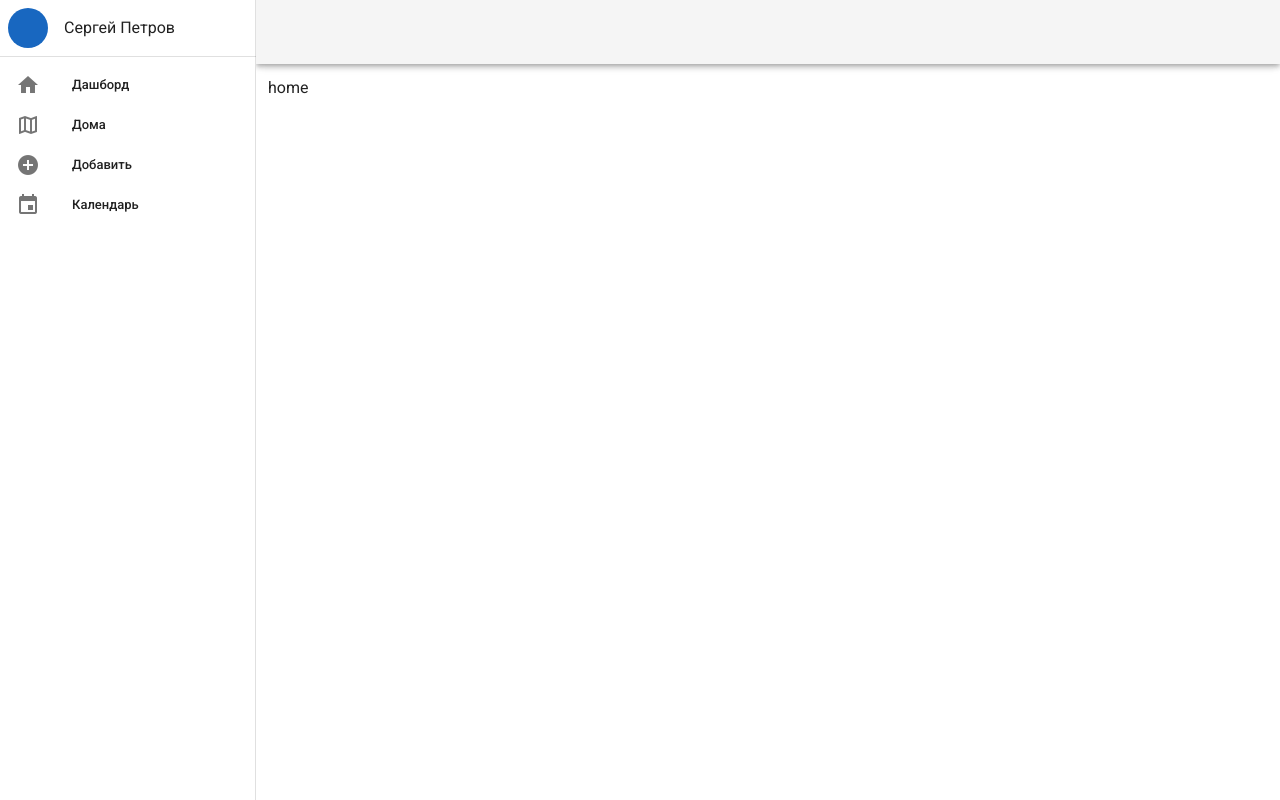
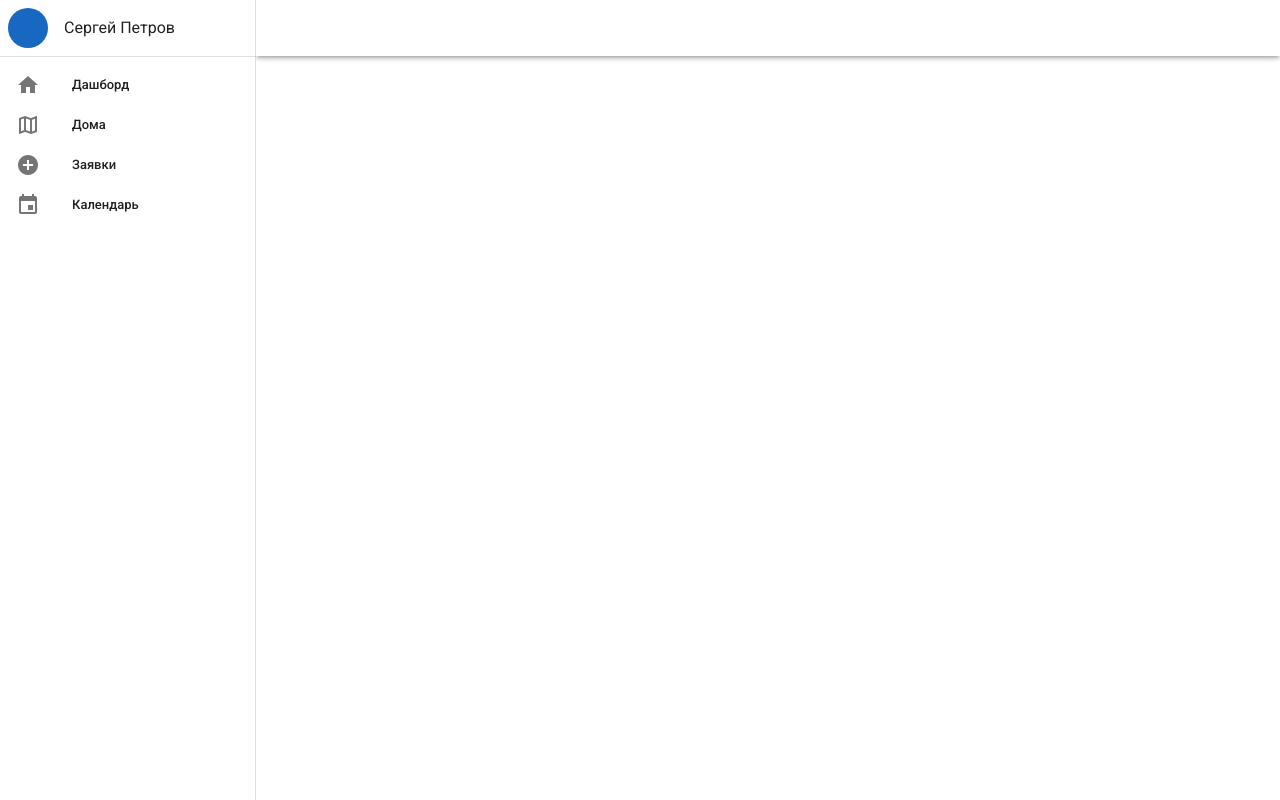
Before and after one commit to zorin-e/gkh-manage, a Vue app: page / in a window 1280 px wide. Built offline with nearby package versions, Linux system fonts and the light colour scheme.

Commit message:
Fix: layout app bar

```diff
--- a/src/presentation/layouts/LayoutDefault.vue
+++ b/src/presentation/layouts/LayoutDefault.vue
@@ -29,11 +29,11 @@
         </v-list-item>
       </v-list>
     </v-navigation-drawer>
-    <v-app-bar app>
+    <v-app-bar app max-height="56" elevation="3" color="white">
       <!-- -->
     </v-app-bar>
 
-    <v-main>
+    <v-main class="pl-14 pt-14">
       <v-container fluid>
         <slot />
       </v-container>
@@ -53,7 +53,7 @@ export default Vue.extend({
       items: [
         { title: "Дашборд", icon: "mdi-home" },
         { title: "Дома", icon: "mdi-map-outline" },
-        { title: "Добавить", icon: "mdi-plus-circle" },
+        { title: "Заявки", icon: "mdi-plus-circle" },
         { title: "Календарь", icon: "mdi-calendar" },
       ],
       mini: true,
--- /dev/null
+++ b/src/styles/variables.scss
@@ -0,0 +1 @@
+$container-padding-x: 20px;
```
